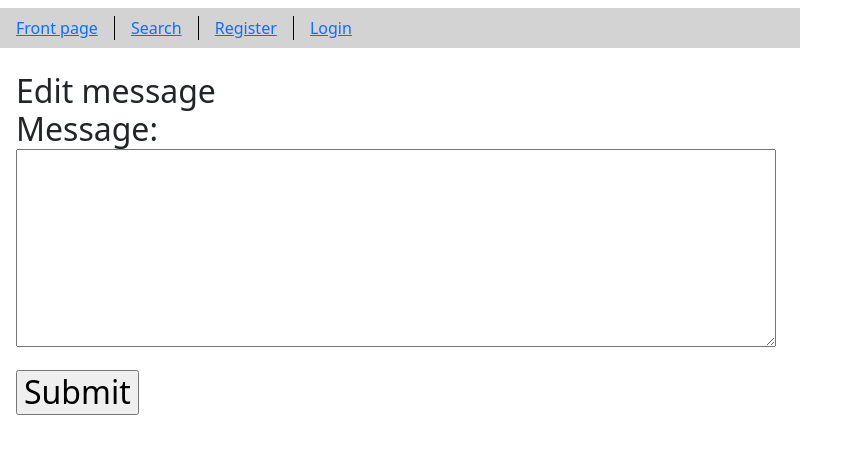
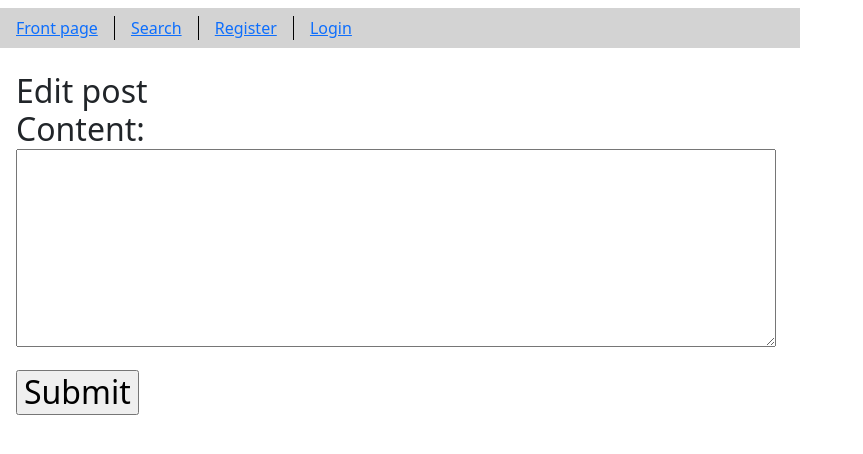
Before and after one commit to kokorohoriuchi/song-sharing, a Flask app: template templates/edit.html in a window 1280 px wide. Shown: the part 96-550 px from the top of the page, without its empty margins (0-863 px from the left). Run offline with Flask 3, Linux system fonts and the light colour scheme; the template is opened without the code that fills it, so the values that code supplies are empty.

Commit message:
Update edit.html

```diff
--- a/templates/edit.html
+++ b/templates/edit.html
@@ -1,12 +1,12 @@
 {% extends "layout.html" %}
-{% block title %}Edit message{% endblock %}
+{% block title %}Edit post{% endblock %}
 {% block content %}
 
-<h2>Edit message</a>
+<h2>Edit post</a>
 
 <form action="/edit/{{ message.id }}" method="post">
   <p>
-    <label for="content">Message</label>:<br />
+    <label for="content">Content</label>:<br />
     <textarea id="content" name="content" rows="5" cols="40" maxlength="5000">{{ message.content }}</textarea>
   </p>
   <input type="hidden" name="csrf_token" value="{{ session.csrf_token }}" />
```
